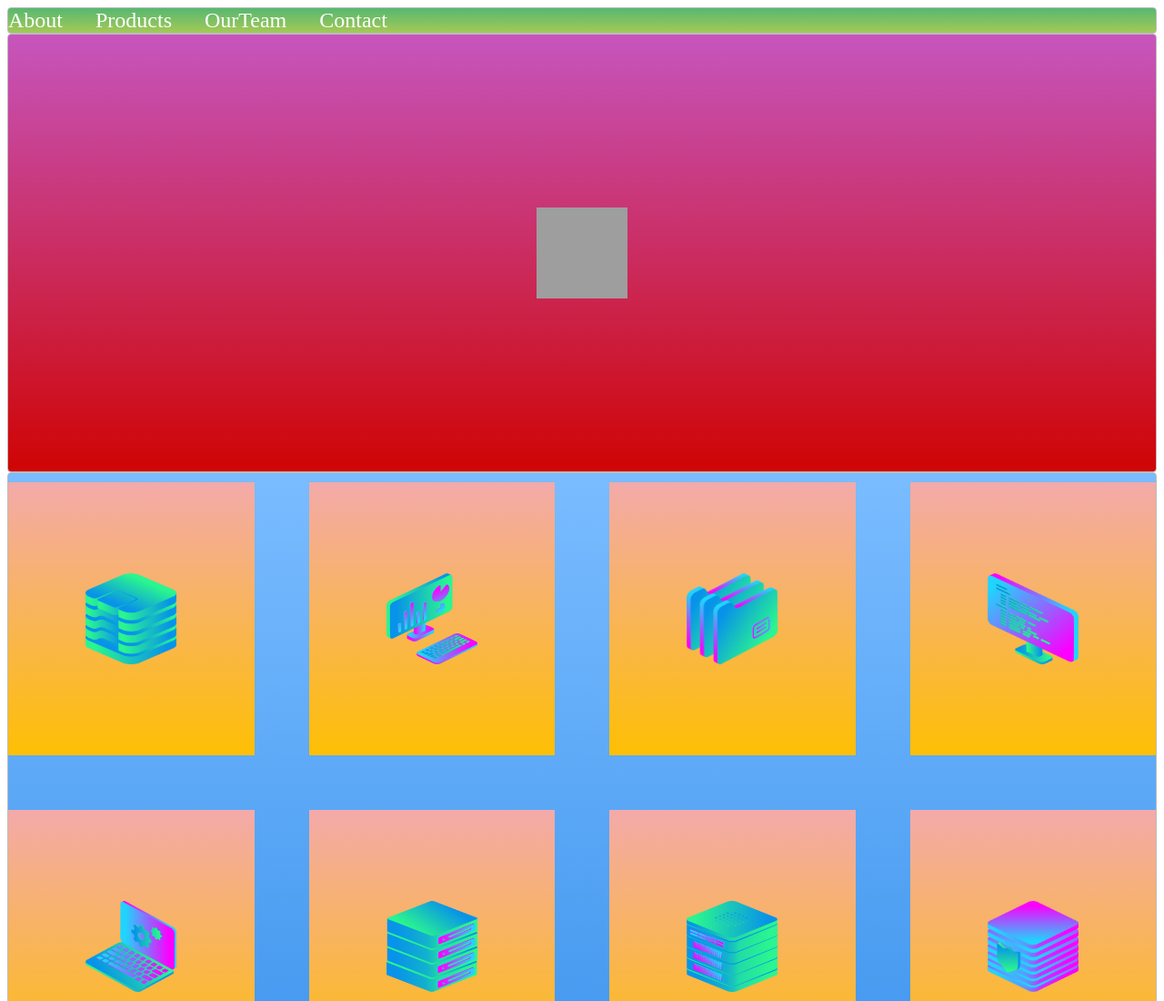
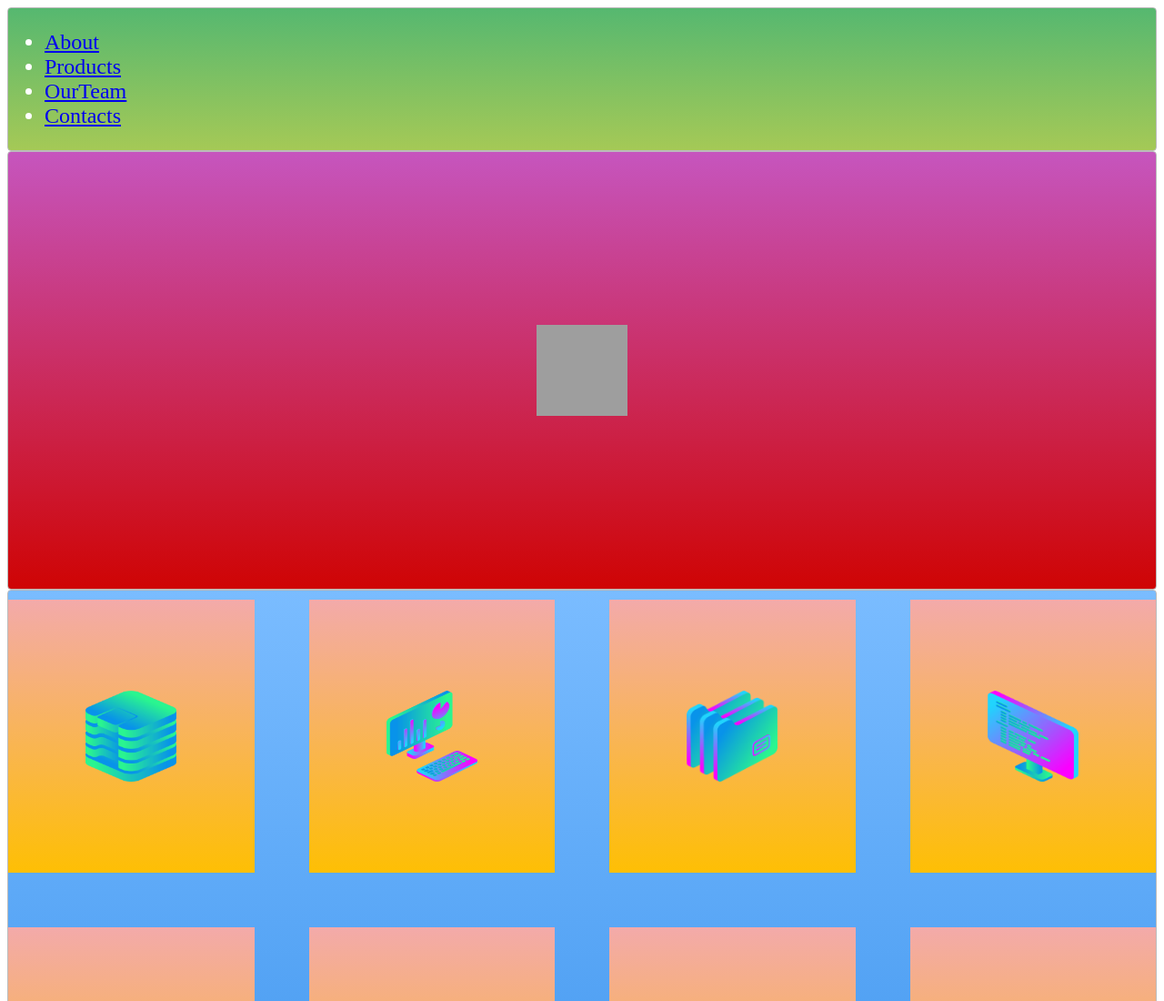
Before and after one commit to ADNOR-INDIA/task, a plain HTML site: page index.html in a window 1280 px wide. Shown: the top 1100 px of the page at 91% size. Drawn offline with Linux system fonts and the light colour scheme; grey boxes are pictures that could not be loaded.

Commit message:
Add files via upload

```diff
--- a/index.html
+++ b/index.html
@@ -6,9 +6,14 @@
 </head>
 <body>
   <div class="container">
-  <div class="zone green">About Products OurTeam
-    <div class="contacts">Contact</div>
-  </div>
+  <nav class="zone green">
+    <ul class="main-nav">
+      <li><a href="about">About</a></li>
+      <li><a href="product">Products</a></li>
+      <li><a href="ourteam">OurTeam</a></li>
+      <li class="end"><a href="contact">Contacts</a></li>
+    </ul>
+  </nav>
   <div class="zone red"><img src="giphy.gif"></div>
   <div class="zone blue">
     <div class="pics">
```
